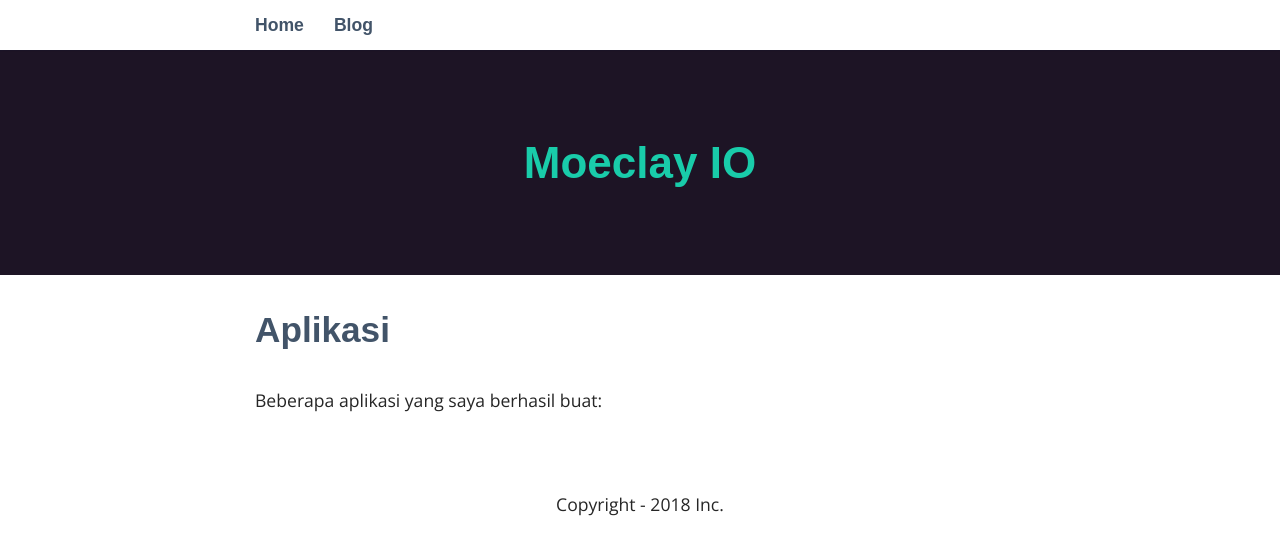
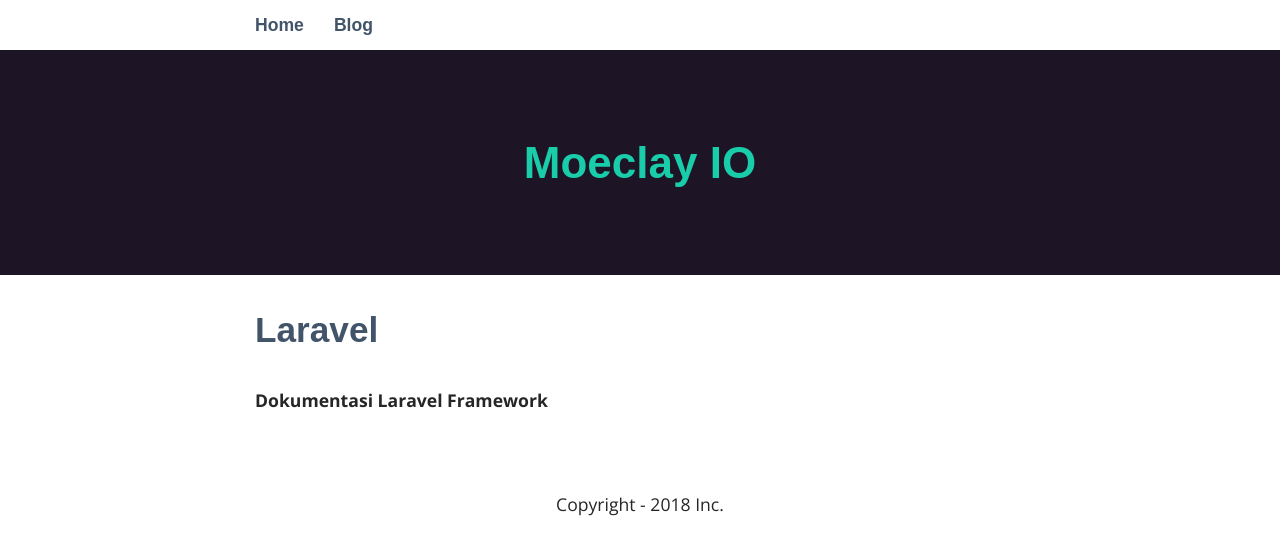
Before and after one commit to moeclay/moeclay.github.io, a Jekyll site: the page built from _pages/aplikasi.md, in a window 1280 px wide. Shown: the top 555 px of the page. Built offline with Jekyll 4.4.1, drawn with Linux system fonts in a browser that asks for light colours; some web fonts are replaced.

Commit message:
Update aplikasi.md

```diff
--- a/_pages/aplikasi.md
+++ b/_pages/aplikasi.md
@@ -1,7 +1,7 @@
 ---
 layout: page
-title: Aplikasi
-permalink: /aplikasi
+title: Laravel
+permalink: /laravel
 ---
 
-<p>Beberapa aplikasi yang saya berhasil buat: </p>
+<p><b>Dokumentasi Laravel Framework</b></p>
```
